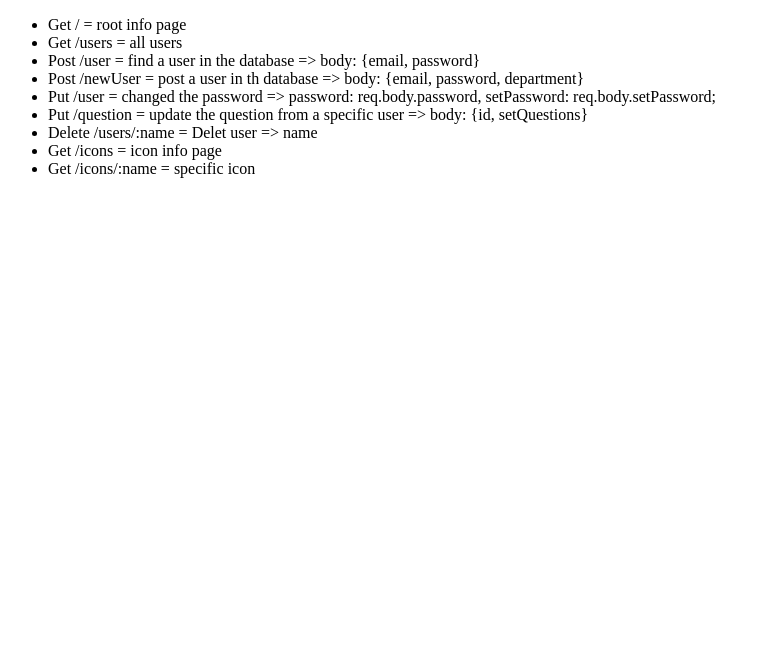
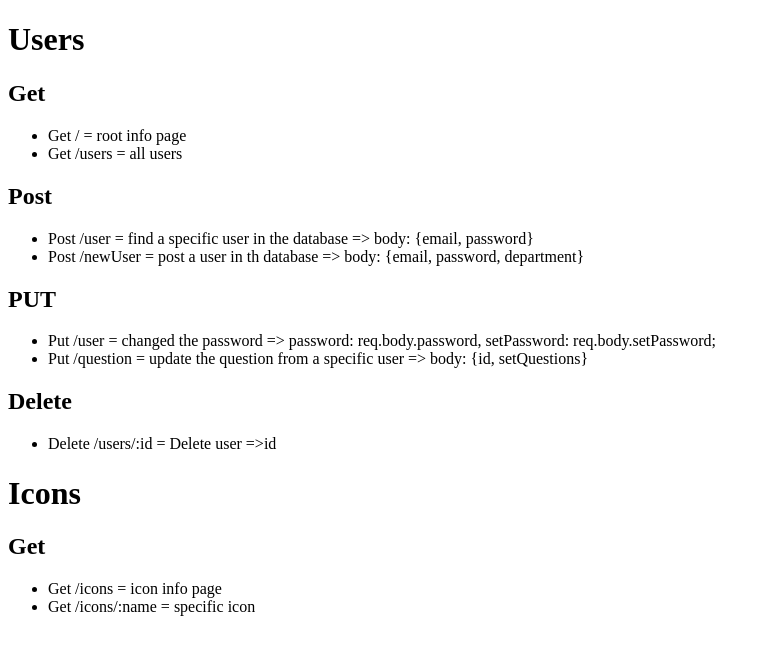
Before and after one commit to EHB-MCT/web2-backend-DavidBaekeland, a website: page public/info.html in a window 1280 px wide. Shown: the whole page, without its empty margins (0-770 px from the left). Drawn offline with Linux system fonts and the light colour scheme.

Commit message:
info.html

```diff
--- a/public/info.html
+++ b/public/info.html
@@ -4,17 +4,37 @@
     <meta charset="UTF-8">
     <meta http-equiv="X-UA-Compatible" content="IE=edge">
     <meta name="viewport" content="width=device-width, initial-scale=1.0">
-    <title>Document</title>
+    <title>Eindopdracht: api</title>
 </head>
 <body>
+
+        <h1>Users</h1>
+        <h2>Get</h2>
         <ul>
             <li> Get / = root info page</li>
             <li> Get /users = all users</li>
-        <li> Post /user = find a user in the database => body: {email, password}</li>
+        </ul>
+
+        <h2>Post</h2>
+        <ul>
+            <li> Post /user = find a specific user in the database => body: {email, password}</li>
             <li> Post /newUser = post a user in th database => body: {email, password, department}</li>
+        </ul>
+
+        <h2>PUT</h2>
+        <ul>
             <li> Put /user = changed the password => password: req.body.password, setPassword: req.body.setPassword;</li>
             <li> Put /question = update the question from a specific user => body: {id, setQuestions}</li>
-        <li> Delete /users/:name = Delet user => name</li>
+        </ul>
+
+        <h2>Delete</h2>
+        <ul>
+            <li> Delete /users/:id = Delete user =>id</li>
+        </ul>
+
+        <h1>Icons</h1>
+        <h2>Get</h2>
+        <ul>
             <li> Get /icons = icon info page</li>
             <li> Get /icons/:name = specific icon</li>
         </ul>
```
Lines whose indentation alone changed are shown as unchanged.
